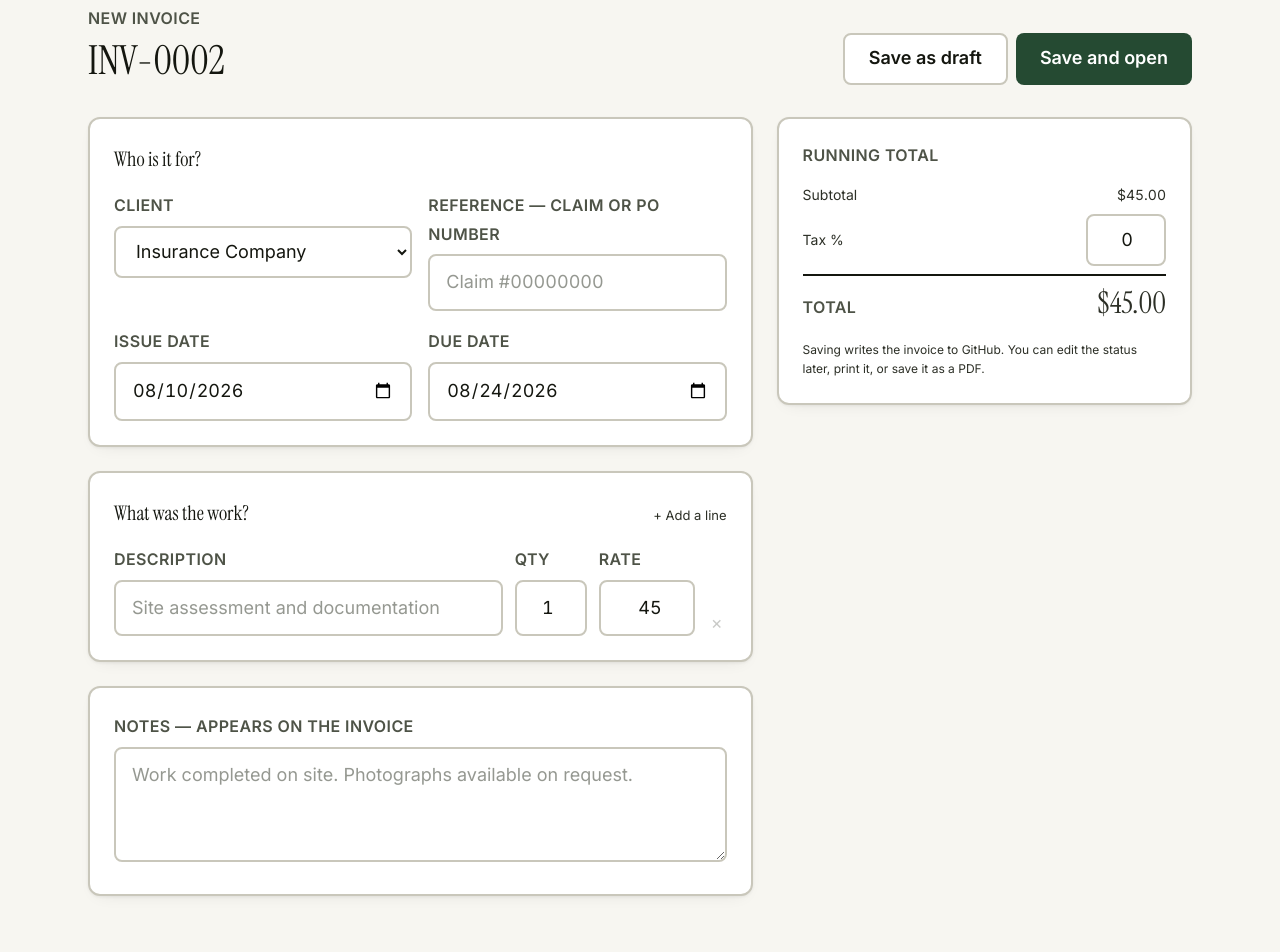
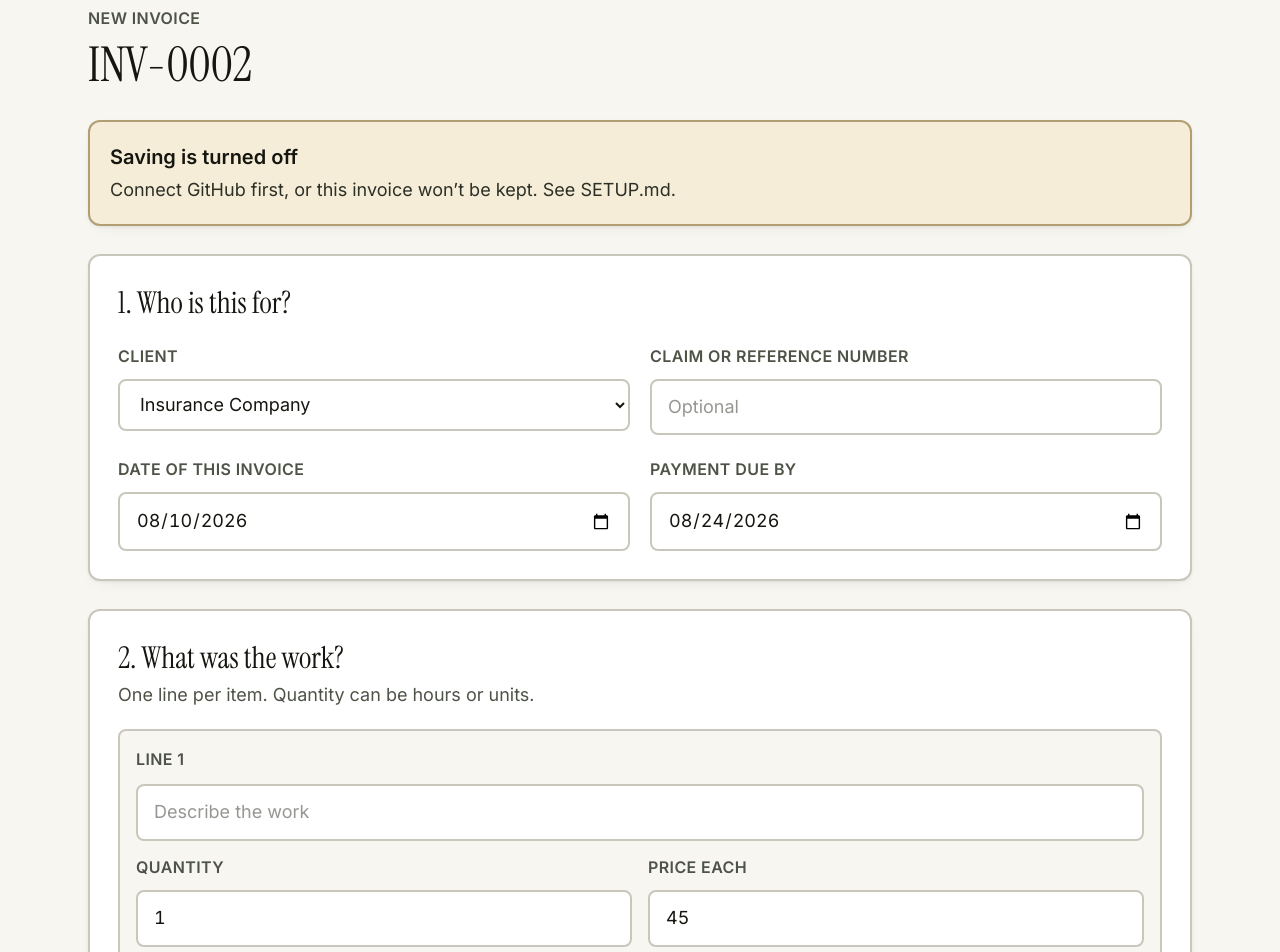
Before and after one commit to SacredRebel/invoice-template, a Next.js app: page /invoices/new in a window 1280 px wide. Shown: the part 120-1072 px from the top of the page. Built offline with nearby package versions, Linux system fonts and the light colour scheme.

Commit message:
redesign: components/NewInvoiceForm.tsx

```diff
--- a/components/NewInvoiceForm.tsx
+++ b/components/NewInvoiceForm.tsx
@@ -22,37 +22,30 @@ export default function NewInvoiceForm() {
   const [items, setItems] = useState<LineItem[]>([{ ...BLANK }]);
 
   useEffect(() => {
-    fetch("/api/meta")
-      .then((r) => r.json())
-      .then((m) => {
+    fetch("/api/meta").then((r) => r.json()).then((m) => {
       setMeta(m);
       if (m.clients?.[0]) setClientId(m.clients[0].id);
-        if (m.business?.defaultRate)
-          setItems([{ ...BLANK, rate: m.business.defaultRate }]);
+      if (m.business?.defaultRate) setItems([{ ...BLANK, rate: m.business.defaultRate }]);
       if (m.business?.defaultTaxRate) setTaxRate(m.business.defaultTaxRate);
-      })
-      .catch((e) => setErr(e.message));
+    }).catch(() => setErr("Could not load your details. Refresh the page."));
   }, []);
 
   const cur = meta?.business?.currency ?? "USD";
-  const update = (i: number, patch: Partial<LineItem>) =>
-    setItems((prev) => prev.map((it, n) => (n === i ? { ...it, ...patch } : it)));
+  const set = (i: number, patch: Partial<LineItem>) =>
+    setItems((p) => p.map((it, n) => (n === i ? { ...it, ...patch } : it)));
 
   async function save(status: "draft" | "sent") {
     const client = meta?.clients?.find((c: any) => c.id === clientId);
-    if (!client) return setErr("Choose a client first.");
+    if (!client) return setErr("Choose who this invoice is for.");
     const clean = items.filter((i) => i.description.trim());
-    if (!clean.length) return setErr("Add at least one line with a description.");
+    if (!clean.length) return setErr("Add at least one line describing the work.");
 
     setSaving(true); setErr(null);
     const res = await fetch("/api/invoices", {
-      method: "POST",
-      headers: { "Content-Type": "application/json" },
+      method: "POST", headers: { "Content-Type": "application/json" },
       body: JSON.stringify({
-        status, issueDate, dueDate, clientId,
-        clientSnapshot: client, items: clean,
-        reference: reference || undefined,
-        notes: notes || undefined,
+        status, issueDate, dueDate, clientId, clientSnapshot: client, items: clean,
+        reference: reference || undefined, notes: notes || undefined,
         taxRate: Number(taxRate) || 0,
       }),
     });
@@ -62,132 +55,138 @@ export default function NewInvoiceForm() {
     router.push(`/invoices/${data.id}`);
   }
 
-  if (err && !meta) return <p className="panel p-6 text-rust">{err}</p>;
-  if (!meta) return <p className="text-mute">Loading…</p>;
+  if (!meta) return <p className="text-lg text-soft">Loading…</p>;
 
   return (
-    <div className="space-y-8">
-      <div className="flex flex-wrap items-end justify-between gap-4">
+    <div className="space-y-7">
       <div>
         <p className="label">New invoice</p>
-          <h1 className="tnum mt-1 font-display text-[40px] leading-tight">{meta.nextNumber}</h1>
-        </div>
-        <div className="flex gap-2">
-          <button onClick={() => save("draft")} disabled={saving} className="btn-quiet">Save as draft</button>
-          <button onClick={() => save("sent")} disabled={saving} className="btn-primary">
-            {saving ? "Saving…" : "Save and open"}
-          </button>
-        </div>
+        <h1 className="tnum mt-2 font-display text-4xl text-ink">{meta.nextNumber}</h1>
       </div>
 
-      {err && <p className="panel border-rust/30 bg-rust/5 p-4 text-[14px] text-rust">{err}</p>}
+      {!meta.canSave && (
+        <div className="panel border-gold/50 bg-gold2 p-5">
+          <p className="text-lg font-semibold text-ink">Saving is turned off</p>
+          <p className="mt-1 text-base text-body">
+            Connect GitHub first, or this invoice won&rsquo;t be kept. See SETUP.md.
+          </p>
+        </div>
+      )}
 
-      <div className="grid gap-6 lg:grid-cols-[1.6fr,1fr]">
-        <div className="space-y-6">
-          <section className="panel p-6">
-            <h2 className="font-display text-[20px]">Who is it for?</h2>
-            <div className="mt-4 grid gap-4 sm:grid-cols-2">
+      {err && (
+        <p role="alert" className="panel border-red/50 bg-red2 p-5 text-lg font-semibold text-red">
+          {err}
+        </p>
+      )}
+
+      <section className="panel p-7">
+        <h2 className="font-display text-2xl text-ink">1. Who is this for?</h2>
+        <div className="mt-5 grid gap-5 sm:grid-cols-2">
           <div>
-                <label className="label">Client</label>
-                <select value={clientId} onChange={(e) => setClientId(e.target.value)} className="field mt-1.5">
+            <label htmlFor="client" className="label">Client</label>
+            <select id="client" value={clientId} onChange={(e) => setClientId(e.target.value)}
+                    className="field mt-2">
               {meta.clients.map((c: any) => <option key={c.id} value={c.id}>{c.name}</option>)}
             </select>
           </div>
           <div>
-                <label className="label">Reference <span className="text-mute/70">— claim or PO number</span></label>
-                <input value={reference} onChange={(e) => setReference(e.target.value)}
-                       placeholder="Claim #00000000" className="field mt-1.5 tnum" />
+            <label htmlFor="ref" className="label">Claim or reference number</label>
+            <input id="ref" value={reference} onChange={(e) => setReference(e.target.value)}
+                   placeholder="Optional" className="field tnum mt-2" />
           </div>
           <div>
-                <label className="label">Issue date</label>
-                <input type="date" value={issueDate}
+            <label htmlFor="issued" className="label">Date of this invoice</label>
+            <input id="issued" type="date" value={issueDate}
                    onChange={(e) => { setIssueDate(e.target.value); setDueDate(addDays(e.target.value, 14)); }}
-                       className="field mt-1.5 tnum" />
+                   className="field tnum mt-2" />
           </div>
           <div>
-                <label className="label">Due date</label>
-                <input type="date" value={dueDate} onChange={(e) => setDueDate(e.target.value)} className="field mt-1.5 tnum" />
+            <label htmlFor="due" className="label">Payment due by</label>
+            <input id="due" type="date" value={dueDate} onChange={(e) => setDueDate(e.target.value)}
+                   className="field tnum mt-2" />
           </div>
         </div>
       </section>
 
-          <section className="panel p-6">
-            <div className="flex items-baseline justify-between">
-              <h2 className="font-display text-[20px]">What was the work?</h2>
-              <button onClick={() => setItems([...items, { ...BLANK, rate: meta.business?.defaultRate ?? 0 }])}
-                      className="text-[13px] text-sage hover:underline">+ Add a line</button>
+      <section className="panel p-7">
+        <h2 className="font-display text-2xl text-ink">2. What was the work?</h2>
+        <p className="mt-1 text-base text-soft">One line per item. Quantity can be hours or units.</p>
+
+        <div className="mt-5 space-y-5">
+          {items.map((it, i) => (
+            <div key={i} className="rounded-lg border-2 border-line bg-paper p-4">
+              <div className="flex items-center justify-between">
+                <span className="label">Line {i + 1}</span>
+                {items.length > 1 && (
+                  <button onClick={() => setItems(items.filter((_, n) => n !== i))}
+                          className="rounded px-3 py-1 text-base font-semibold text-red underline">
+                    Remove
+                  </button>
+                )}
               </div>
-
-            <div className="mt-4 space-y-3">
-              {items.map((it, i) => (
-                <div key={i} className="grid grid-cols-[1fr,72px,96px,auto] items-end gap-3">
+              <input value={it.description} onChange={(e) => set(i, { description: e.target.value })}
+                     placeholder="Describe the work" className="field mt-3" />
+              <div className="mt-3 grid grid-cols-2 gap-4">
                 <div>
-                    {i === 0 && <label className="label">Description</label>}
-                    <input value={it.description} onChange={(e) => update(i, { description: e.target.value })}
-                           placeholder="Site assessment and documentation" className="field mt-1.5" />
+                  <label className="label">Quantity</label>
+                  <input type="number" step="0.25" min="0" value={it.quantity}
+                         onChange={(e) => set(i, { quantity: Number(e.target.value) })}
+                         className="field tnum mt-2" />
                 </div>
                 <div>
-                    {i === 0 && <label className="label">Qty</label>}
-                    <input type="number" step="0.25" min="0" value={it.quantity}
-                           onChange={(e) => update(i, { quantity: Number(e.target.value) })}
-                           className="field mt-1.5 tnum text-right" />
+                  <label className="label">Price each</label>
+                  <input type="number" step="0.01" min="0" value={it.rate}
+                         onChange={(e) => set(i, { rate: Number(e.target.value) })}
+                         className="field tnum mt-2" />
                 </div>
-                  <div>
-                    {i === 0 && <label className="label">Rate</label>}
-                    <input type="number" step="0.01" min="0" value={it.rate}
-                           onChange={(e) => update(i, { rate: Number(e.target.value) })}
-                           className="field mt-1.5 tnum text-right" />
               </div>
-                  <button onClick={() => setItems(items.filter((_, n) => n !== i))}
-                          disabled={items.length === 1}
-                          className="mb-1 px-1 text-[18px] leading-none text-mute
-                                     hover:text-rust disabled:opacity-25"
-                          aria-label="Remove line">×</button>
+              <p className="tnum mt-3 text-right text-lg font-semibold text-ink">
+                {money(it.quantity * it.rate, cur)}
+              </p>
             </div>
           ))}
         </div>
+
+        <button onClick={() => setItems([...items, { ...BLANK, rate: meta.business?.defaultRate ?? 0 }])}
+                className="btn-quiet mt-5 w-full">+ Add another line</button>
       </section>
 
-          <section className="panel p-6">
-            <label className="label">Notes <span className="text-mute/70">— appears on the invoice</span></label>
-            <textarea value={notes} onChange={(e) => setNotes(e.target.value)} rows={3}
-                      placeholder="Work completed on site. Photographs available on request."
-                      className="field mt-1.5 resize-y" />
+      <section className="panel p-7">
+        <h2 className="font-display text-2xl text-ink">3. Anything to add?</h2>
+        <label htmlFor="notes" className="label mt-4 block">Notes shown on the invoice</label>
+        <textarea id="notes" value={notes} onChange={(e) => setNotes(e.target.value)} rows={3}
+                  placeholder="Optional" className="field mt-2 resize-y" />
+        <div className="mt-5 max-w-[220px]">
+          <label htmlFor="tax" className="label">Tax %</label>
+          <input id="tax" type="number" step="0.01" min="0" value={taxRate}
+                 onChange={(e) => setTaxRate(Number(e.target.value))} className="field tnum mt-2" />
+        </div>
       </section>
-        </div>
 
-        <aside className="lg:sticky lg:top-24 lg:self-start">
-          <div className="panel p-6">
-            <p className="label">Running total</p>
-            <div className="mt-4 space-y-2 text-[14px]">
-              <div className="flex justify-between text-slate">
+      <section className="panel bg-mint p-7">
+        <div className="space-y-2 text-lg">
+          <div className="flex justify-between text-body">
             <span>Subtotal</span><span className="tnum">{money(subtotal(items), cur)}</span>
           </div>
-              <div className="flex items-center justify-between text-slate">
-                <label htmlFor="tax">Tax %</label>
-                <input id="tax" type="number" step="0.01" min="0" value={taxRate}
-                       onChange={(e) => setTaxRate(Number(e.target.value))}
-                       className="field tnum w-20 py-1 text-right" />
-              </div>
           {taxRate > 0 && (
-                <div className="flex justify-between text-slate">
-                  <span>Tax</span><span className="tnum">{money(taxAmount(items, taxRate), cur)}</span>
+            <div className="flex justify-between text-body">
+              <span>Tax ({taxRate}%)</span><span className="tnum">{money(taxAmount(items, taxRate), cur)}</span>
             </div>
           )}
-              <div className="mt-3 flex items-baseline justify-between border-t-2 border-ink pt-3">
-                <span className="label">Total</span>
-                <span className="tnum font-display text-[30px] leading-none">
-                  {money(total(items, taxRate), cur)}
-                </span>
+          <div className="flex items-baseline justify-between border-t-[3px] border-ink pt-3">
+            <span className="font-semibold uppercase tracking-wide text-ink">Total</span>
+            <span className="tnum font-display text-4xl text-ink">{money(total(items, taxRate), cur)}</span>
           </div>
         </div>
-            <p className="mt-5 text-[12px] leading-relaxed text-mute">
-              Saving writes the invoice to GitHub. You can edit the status later,
-              print it, or save it as a PDF.
-            </p>
+        <div className="mt-6 grid gap-3 sm:grid-cols-2">
+          <button onClick={() => save("sent")} disabled={saving} className="btn-primary">
+            {saving ? "Saving…" : "Save invoice"}
+          </button>
+          <button onClick={() => save("draft")} disabled={saving} className="btn-quiet bg-card">
+            Save as a draft
+          </button>
         </div>
-        </aside>
-      </div>
+      </section>
     </div>
   );
 }
```
Lines whose indentation alone changed are shown as unchanged.
